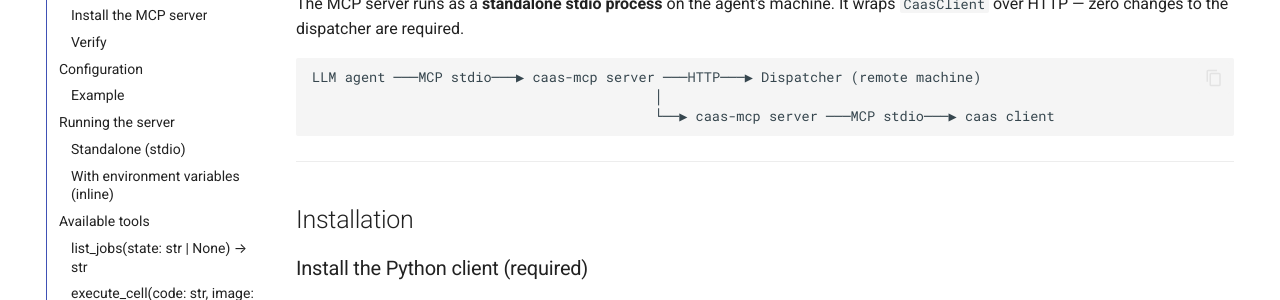
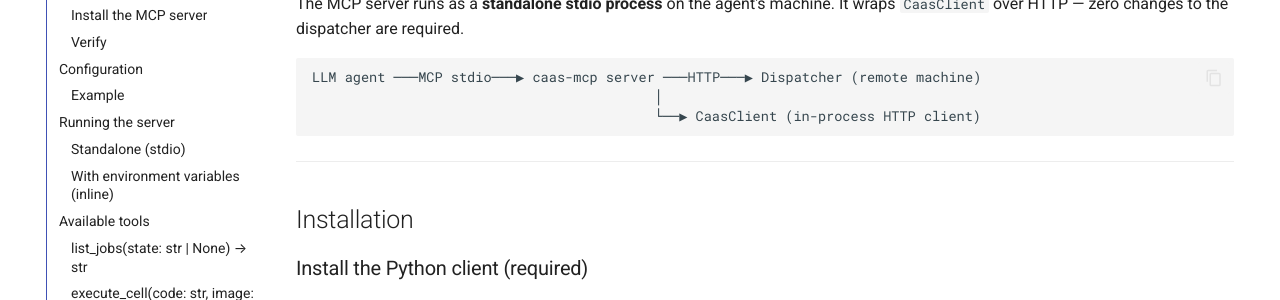
Before and after one commit to claremont-computer-network/compute-service, an MkDocs documentation site: the page built from docs/client/mcp-server.md, in a window 1280 px wide and 900 px high. Shown: the part 405-705 px from the top of the window. Built offline with MkDocs 1.6.1 and Material for MkDocs 9.7.7, drawn with Linux system fonts in a browser that asks for light colours; comment, search, counter and statistics services are not loaded.

Commit message:
Fix MCP diagram to show in-process CaasClient transport

````diff
--- a/docs/client/mcp-server.md
+++ b/docs/client/mcp-server.md
@@ -11,7 +11,7 @@ The MCP server runs as a **standalone stdio process** on the agent's machine. It
 ```
 LLM agent ───MCP stdio───▶ caas-mcp server ───HTTP───▶ Dispatcher (remote machine)
                                           │
-                                          └──▶ caas-mcp server ───MCP stdio───▶ caas client
+                                          └──▶ CaasClient (in-process HTTP client)
 ```
 
 ---
````
